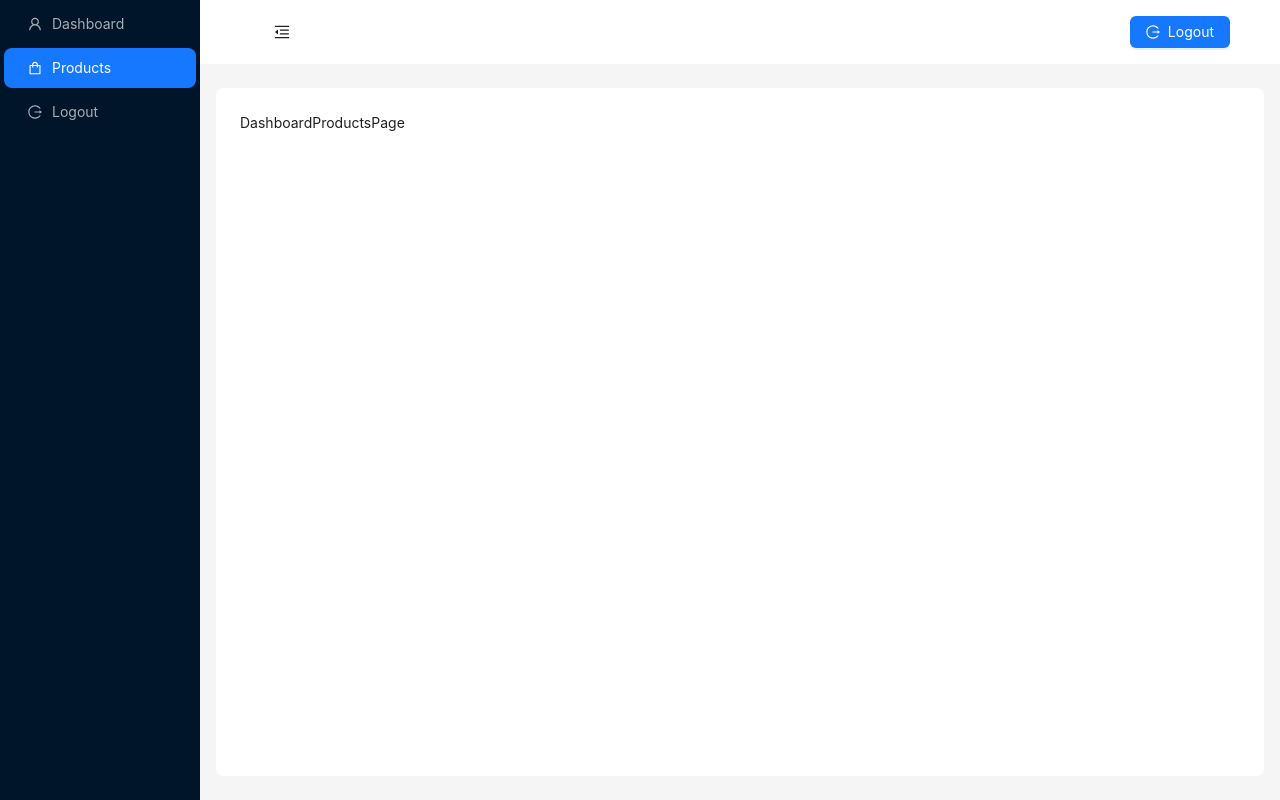
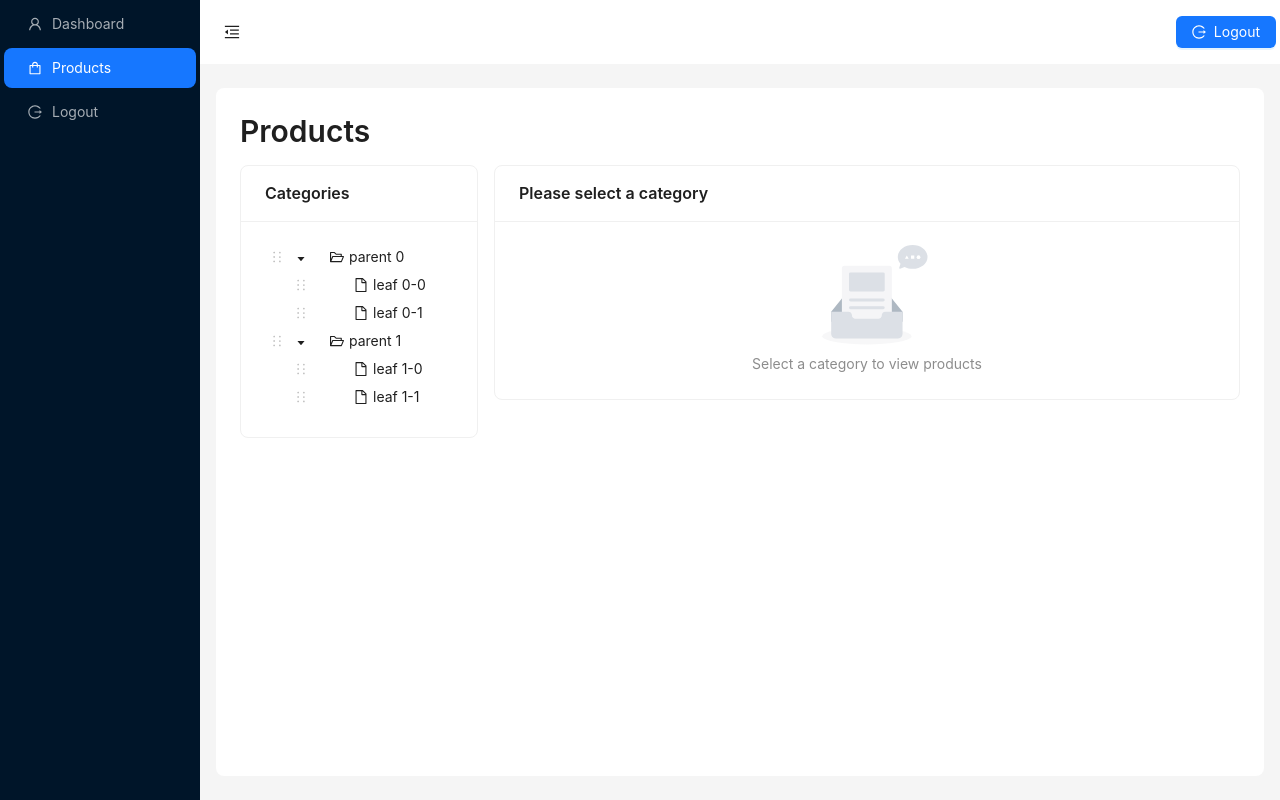
Before and after one commit to developer-abdul/ecommerce-test, a Next.js app: page /dashboard/products in a window 1280 px wide. Built offline with nearby package versions, Linux system fonts and the light colour scheme; no server answers; what @ant-design/nextjs-registry would draw is missing.

Commit message:
feat(ui): working on the Products Page UI + Setup Types

```diff
--- a/src/app/dashboard/layout.tsx
+++ b/src/app/dashboard/layout.tsx
@@ -65,7 +65,7 @@ const DashboardLayout = ({ children }: { children: React.ReactNode }) => {
 			</Sider>
 			<Layout>
 				<Header
-					className="flex justify-between "
+					className="flex justify-between !pl-0 !pr-1 "
 					style={{ background: colorBgContainer }}
 				>
 					<Button
--- /dev/null
+++ b/src/app/dashboard/products/[id]/page.tsx
@@ -0,0 +1,7 @@
+import React from 'react';
+
+const DashboardProductPage = () => {
+	return <div>DashboardProductPage</div>;
+};
+
+export default DashboardProductPage;
--- a/src/app/dashboard/products/page.tsx
+++ b/src/app/dashboard/products/page.tsx
@@ -1,7 +1,86 @@
-import React from 'react';
+'use client';
+
+import { Card, Col, Empty, Row, Typography } from 'antd';
+import { Tree } from 'antd';
+import React, { useState } from 'react';
+import type { GetProps, TreeDataNode } from 'antd';
+
+type DirectoryTreeProps = GetProps<typeof Tree.DirectoryTree>;
+
+const { Title } = Typography;
+const { DirectoryTree } = Tree;
+
+const treeData: TreeDataNode[] = [
+	{
+		title: 'parent 0',
+		key: '0-0',
+		children: [
+			{ title: 'leaf 0-0', key: '0-0-0', isLeaf: true },
+			{ title: 'leaf 0-1', key: '0-0-1', isLeaf: true },
+		],
+	},
+	{
+		title: 'parent 1',
+		key: '0-1',
+		children: [
+			{ title: 'leaf 1-0', key: '0-1-0', isLeaf: true },
+			{ title: 'leaf 1-1', key: '0-1-1', isLeaf: true },
+		],
+	},
+];
 
 const DashboardProductsPage = () => {
-	return <div>DashboardProductsPage</div>;
+	const [selectedCategoryId, setSelectedCategoryId] = useState<string | null>(
+		null
+	);
+	const [loading, setLoading] = useState(false);
+
+	const onSelect: DirectoryTreeProps['onSelect'] = (keys: React.Key[]) => {
+		if (keys.length > 0) {
+			setSelectedCategoryId(keys[0] as string);
+		}
+		console.log('Trigger Select', keys);
+	};
+
+	return (
+		<div>
+			<Title level={2}>Products</Title>
+			<Row gutter={[16, 16]}>
+				<Col xs={24} md={8} lg={6}>
+					<Card title="Categories">
+						{treeData.length > 0 ? (
+							<DirectoryTree
+								multiple
+								draggable
+								defaultExpandAll
+								onSelect={onSelect}
+								treeData={treeData}
+							/>
+						) : (
+							<Empty description="No categories found" />
+						)}
+					</Card>
+				</Col>
+				<Col xs={24} md={16} lg={18}>
+					<Card
+						title={
+							selectedCategoryId && !loading
+								? 'Products'
+								: 'Please select a category'
+						}
+					>
+						{selectedCategoryId ? (
+							<>
+								<div>Products</div>
+							</>
+						) : (
+							<Empty description="Select a category to view products" />
+						)}
+					</Card>
+				</Col>
+			</Row>
+		</div>
+	);
 };
 
 export default DashboardProductsPage;
--- a/src/types/index.ts
+++ b/src/types/index.ts
@@ -0,0 +1,23 @@
+export interface Category {
+	id: string;
+	parent_id?: string;
+	name: string;
+}
+
+export interface Product {
+	id: string;
+	name: string;
+	category_id: string;
+	attributes: AttributeValue[];
+	createdAt: string;
+	updatedAt: string;
+}
+
+export type AttributeType = 'number' | 'text' | 'url' | 'tags' | 'boolean';
+
+export interface AttributeValue {
+	id: string;
+	name: string;
+	type: AttributeType;
+	value: string | number | boolean | string[];
+}
```
